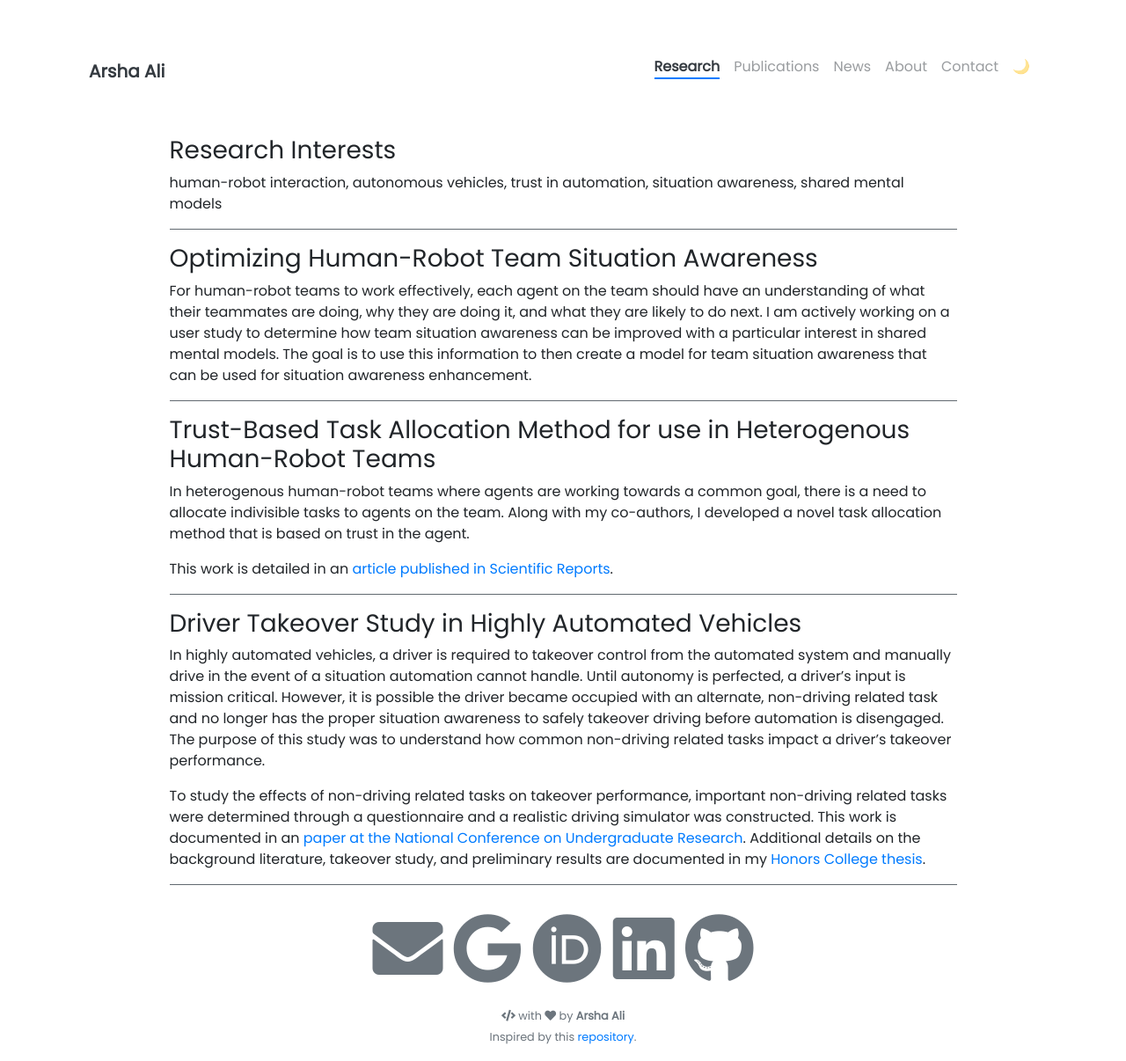
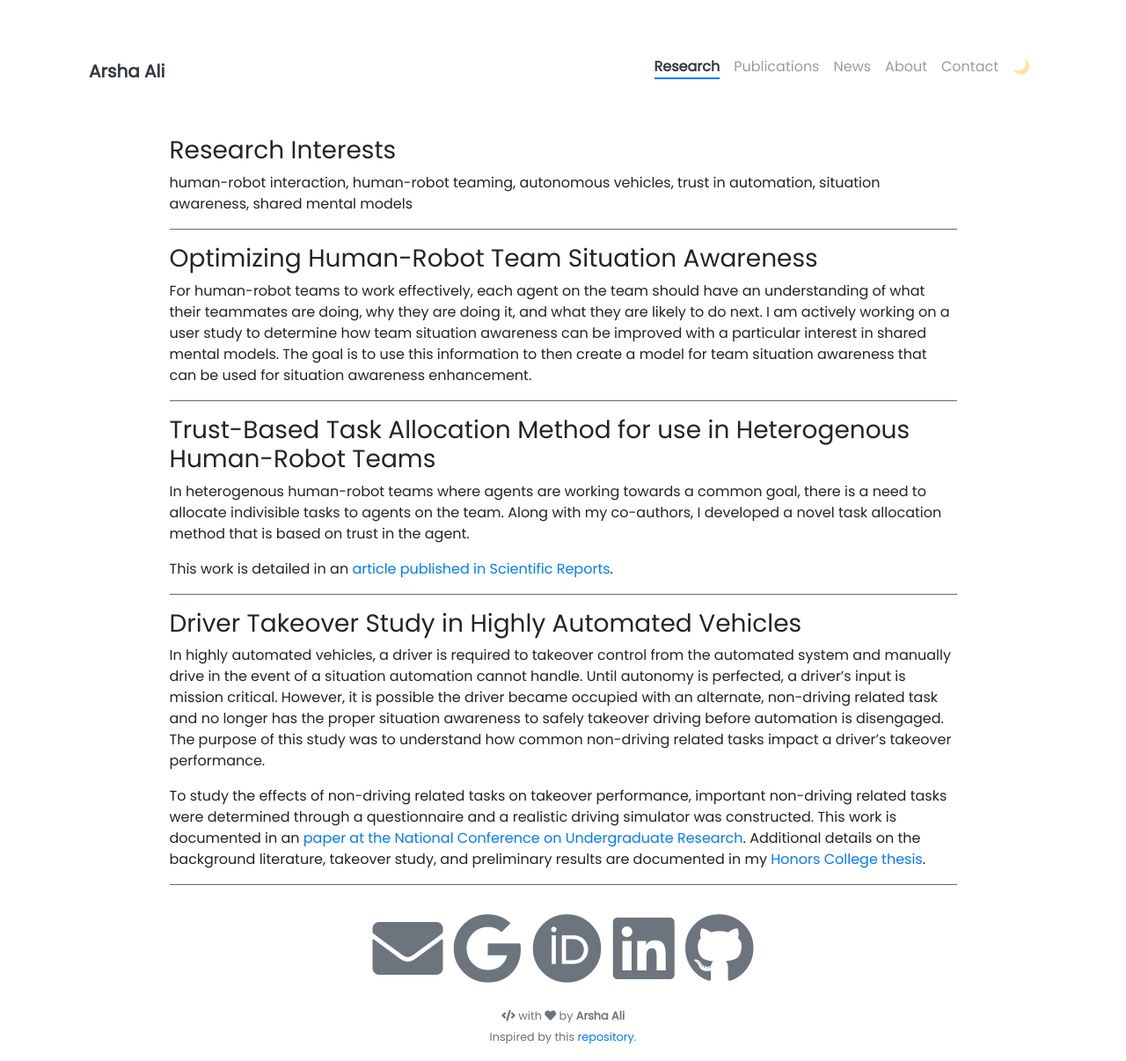
Before and after one commit to arshaali/arshaali.github.io, a Jekyll site: the page built from pages/research.md, in a window 1280 px wide and 1206 px high. Shown: the whole window at 88% size. Built offline with Jekyll 4.4.1, drawn with Linux system fonts in a browser that asks for light colours; nearby versions of some CDN libraries.

Commit message:
Update research.md

```diff
--- a/pages/research.md
+++ b/pages/research.md
@@ -7,7 +7,7 @@ weight: 1
 
 ### Research Interests
 
-human-robot interaction, autonomous vehicles, trust in automation, situation awareness, shared mental models
+human-robot interaction, human-robot teaming, autonomous vehicles, trust in automation, situation awareness, shared mental models
 
 
 ---
```
